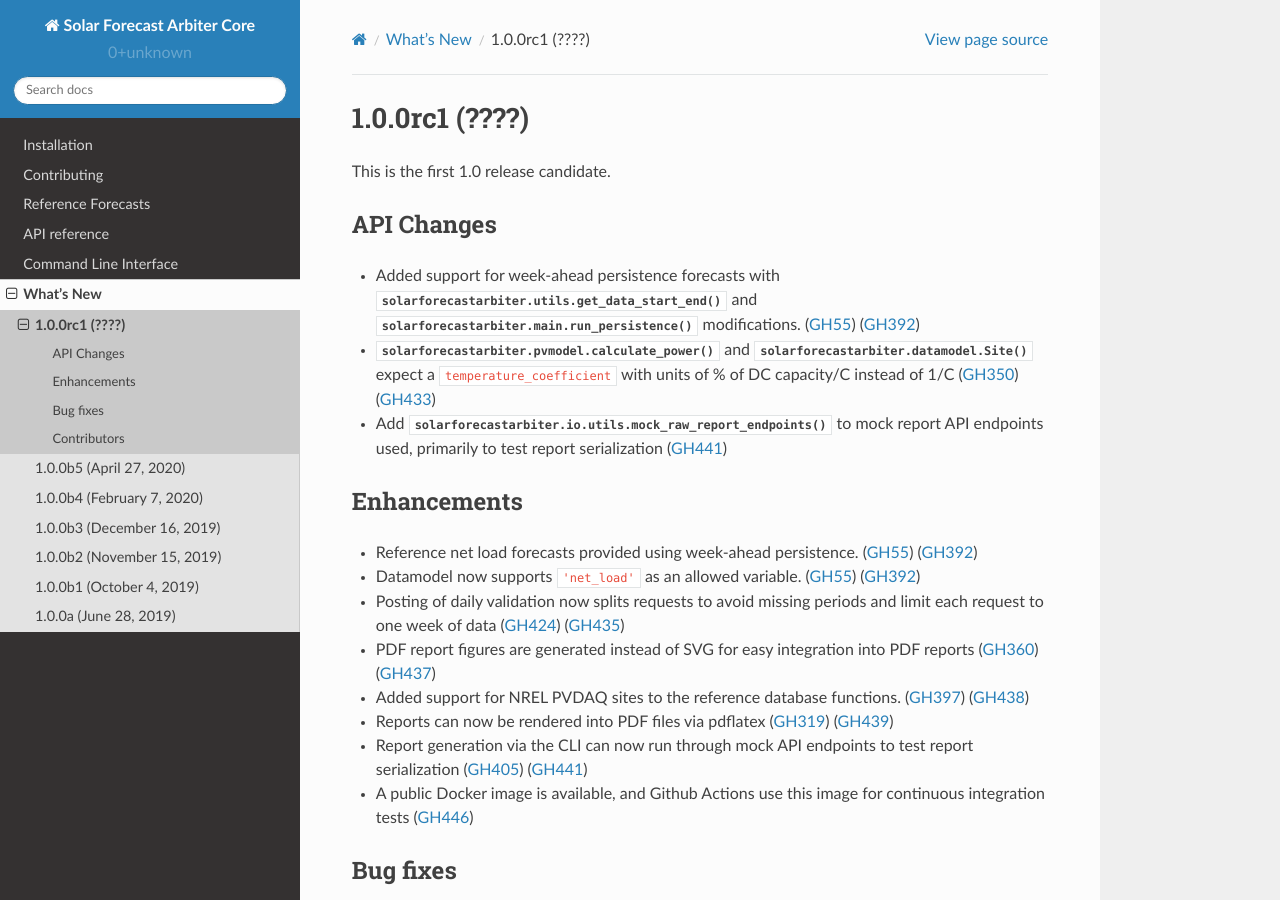
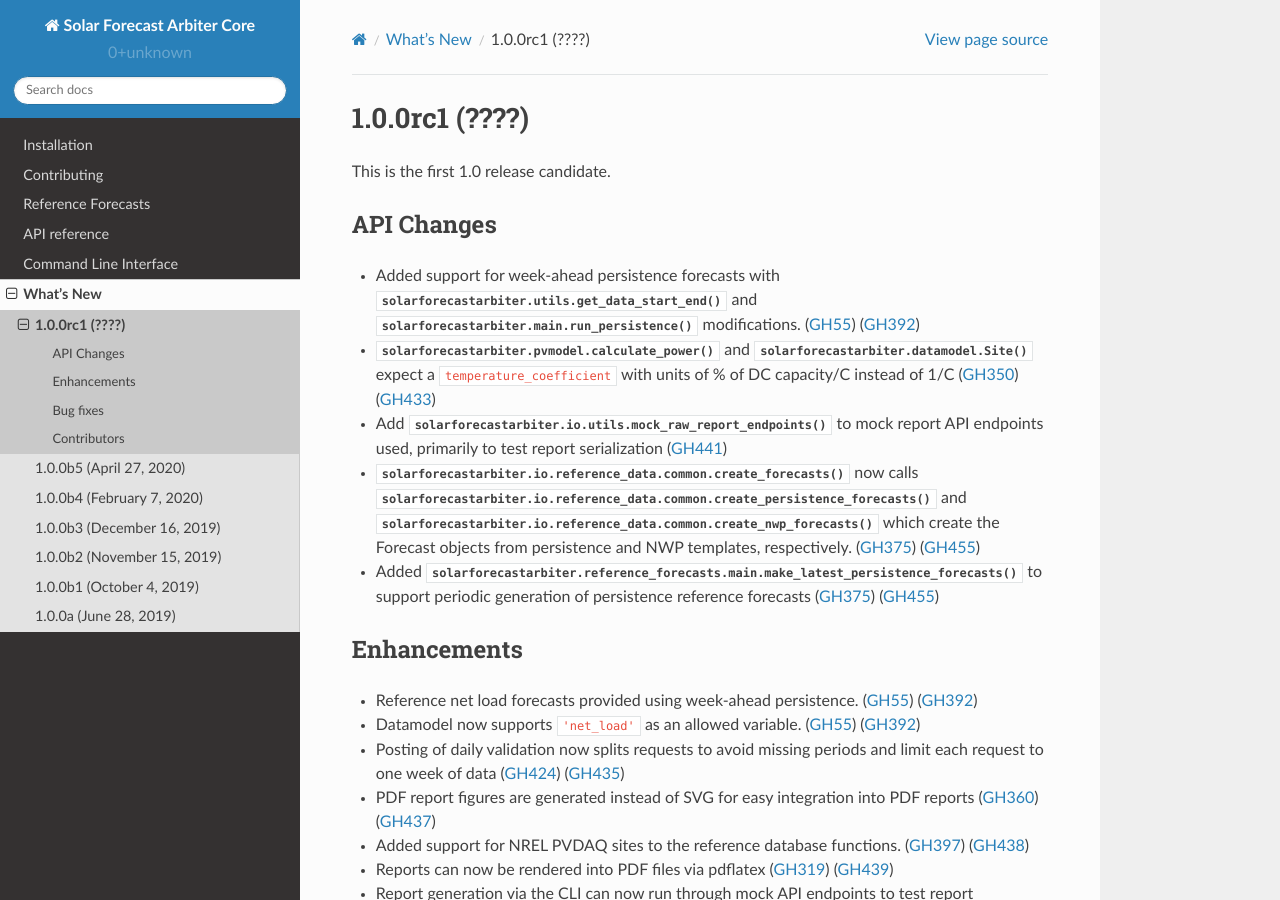
Before and after one commit to SolarArbiter/solarforecastarbiter-core, a Sphinx documentation site: the page built from docs/source/whatsnew/1.0.0rc1.rst, in a window 1280 px wide and 900 px high. Built offline with Sphinx 7.4.7 and the Read the Docs theme 2.0.0, drawn with Linux system fonts in a browser that asks for light colours.

Commit message:
update whatsnew

```diff
--- a/docs/source/whatsnew/1.0.0rc1.rst
+++ b/docs/source/whatsnew/1.0.0rc1.rst
@@ -16,6 +16,15 @@
   with units of % of DC capacity/C instead of 1/C (:issue:`350`) (:pull:`433`)
 * Add :py:func:`solarforecastarbiter.io.utils.mock_raw_report_endpoints` to mock
   report API endpoints used, primarily to test report serialization (:pull:`441`)
+* :py:func:`solarforecastarbiter.io.reference_data.common.create_forecasts` now
+  calls :py:func:`solarforecastarbiter.io.reference_data.common.create_persistence_forecasts`
+  and :py:func:`solarforecastarbiter.io.reference_data.common.create_nwp_forecasts`
+  which create the Forecast objects from persistence and NWP templates,
+  respectively. (:issue:`375`) (:pull:`455`)
+* Added :py:func:`solarforecastarbiter.reference_forecasts.main.make_latest_persistence_forecasts`
+  to support periodic generation of persistence reference forecasts (:issue:`375`)
+  (:pull:`455`)
+
 
 Enhancements
 ~~~~~~~~~~~~
```
